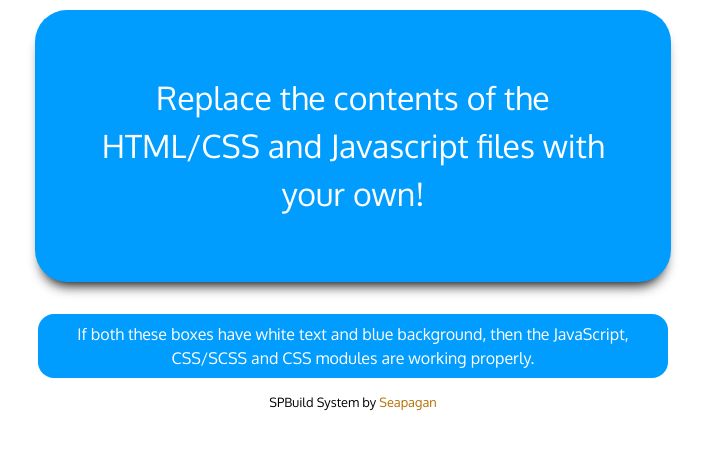
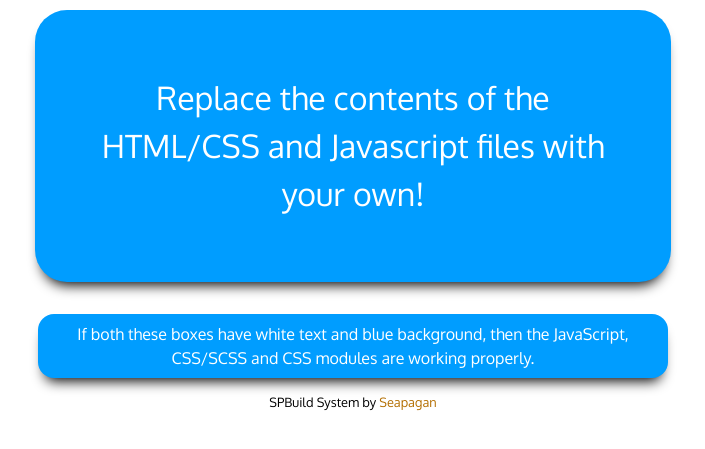
Before and after one commit to seapagan/sp-build, a website built with webpack: page src/index.html in a window 1280 px wide. Shown: the part 95-544 px from the top of the page, without its empty margins (287-992 px from the left). Built offline with nearby package versions, Linux system fonts and the light colour scheme.

Commit message:
add shadow to second placeholder for consistency

```diff
--- a/src/styles/styles.module.scss
+++ b/src/styles/styles.module.scss
@@ -6,4 +6,5 @@
   border-radius: 1em;
   text-align: center;
   margin: 1em auto;
+  box-shadow: 0 10px 13px -7px #000;
 }
```
